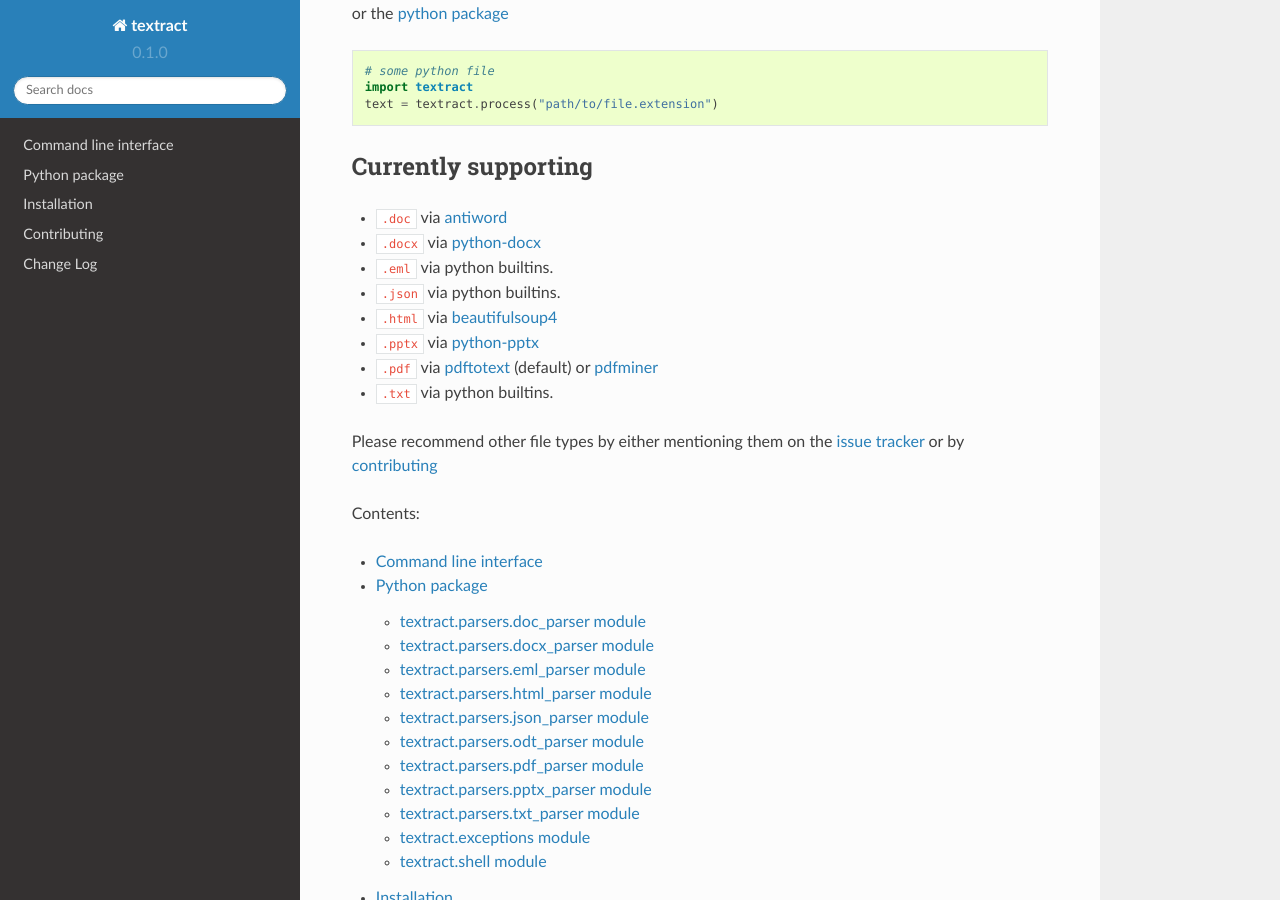
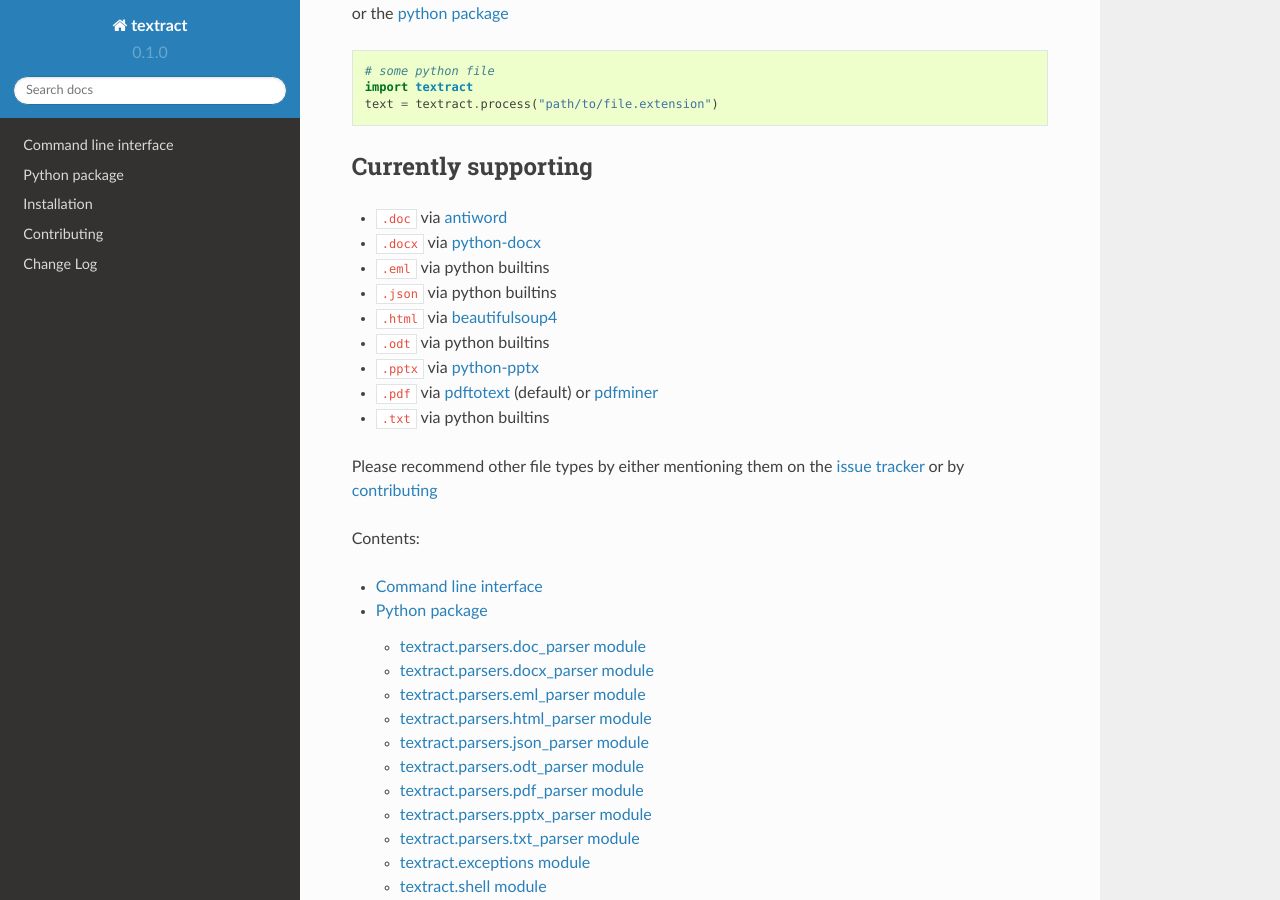
Before and after one commit to deanmalmgren/textract, a Sphinx documentation site: the page built from docs/index.rst, in a window 1280 px wide and 900 px high, scrolled down 417 px. Built offline with Sphinx 7.4.7 and the Read the Docs theme 2.0.0, drawn with Linux system fonts in a browser that asks for light colours.

Commit message:
forgot to update supporting list with .odt

```diff
--- a/docs/index.rst
+++ b/docs/index.rst
@@ -39,17 +39,19 @@
 
 * ``.docx`` via `python-docx <https://python-docx.readthedocs.org/en/latest/>`__
 
-* ``.eml`` via python builtins.
+* ``.eml`` via python builtins
 
-* ``.json`` via python builtins.
+* ``.json`` via python builtins
 
 * ``.html`` via `beautifulsoup4 <http://beautiful-soup-4.readthedocs.org/en/latest/>`__
+
+* ``.odt`` via python builtins
 
 * ``.pptx`` via `python-pptx <https://python-pptx.readthedocs.org/en/latest/>`__
 
 * ``.pdf`` via `pdftotext <http://poppler.freedesktop.org/>`__ (default) or `pdfminer <https://euske.github.io/pdfminer/>`__
 
-* ``.txt`` via python builtins.
+* ``.txt`` via python builtins
 
 Please recommend other file types by either mentioning them on the
 `issue tracker <https://github.com/deanmalmgren/textract/issues>`__ or
```
